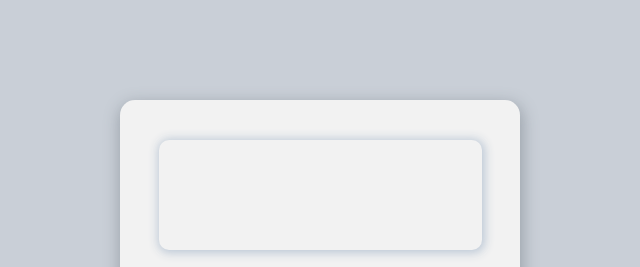
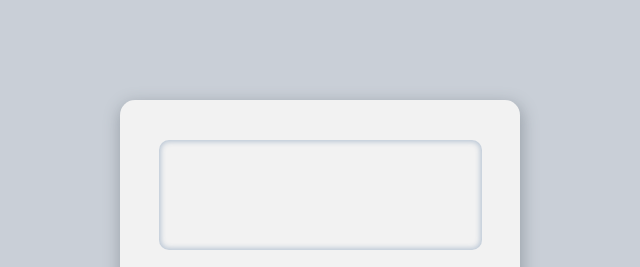
Before and after one commit to codingnekochan/odin-calculator, a plain HTML site: page index.html in a window 1280 px wide. Shown: the top 267 px of the page, 320-960 px from the left. Drawn offline with Linux system fonts and the light colour scheme.

Commit message:
make minor changes to ui of calculator

```diff
--- a/style.css
+++ b/style.css
@@ -66,7 +66,7 @@ body,
 .calc_display{
     width: 95%;
     height: 110px;
-    box-shadow: 1px 1px 10px 2px rgba(185, 197, 212, 0.957);
+    box-shadow: inset 0px 0px 5px 2px rgba(185, 197, 212, 0.957);
     border-radius: 10px;
     margin-bottom: 20px;
     padding: 10px;
```
